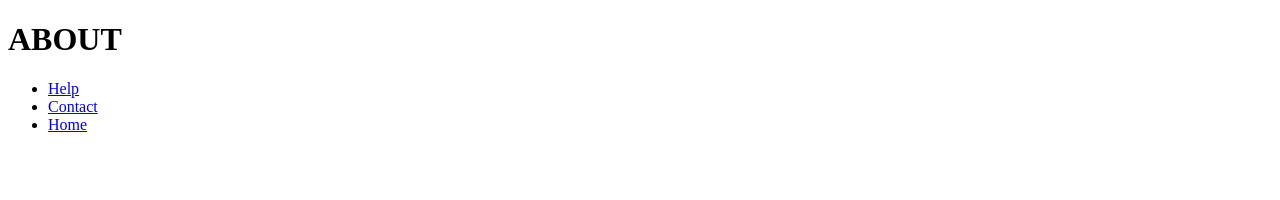
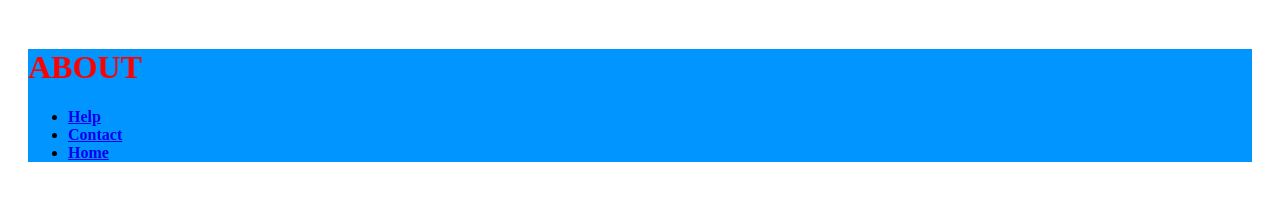
Before and after one commit to andrealtobelli/projeto-incial, a plain HTML site: page paginas/about.html in a window 1280 px wide. Drawn offline with Linux system fonts and the light colour scheme.

Commit message:
Headers estilizados igualmente.

```diff
--- a/css/style.css
+++ b/css/style.css
@@ -2,13 +2,12 @@
 h1{
     color: red;
 }
-
 .link{
     display: inline;
     margin: 1%;
 }
 header{
-   background-color: blue;
+   background-color: rgb(0, 149, 255);
 }
 h1, h2 {
    font-family: 'Times New Roman', Times, serif;
--- a/paginas/about.html
+++ b/paginas/about.html
@@ -4,6 +4,8 @@
     <meta charset="UTF-8">
     <meta name="viewport" content="width=device-width, initial-scale=1.0">
     <title>ABOUT</title>
+
+    <link rel="stylesheet" href="../css/style.css">
 </head>
 <body>
     <div class="container">
@@ -13,7 +15,7 @@
             <nav>
                 <ul>
                     <li><a href="./help.html">Help</a></li>
-                    <li><a href="./contact.html">Contact</a></li>
+                    <li><a href="#contact">Contact</a></li>
                     <li><a href="../index.html">Home</a></li>
                 </ul>
             </nav>
```
Also changed, not shown: paginas/help.html (+3 -1 lines).
